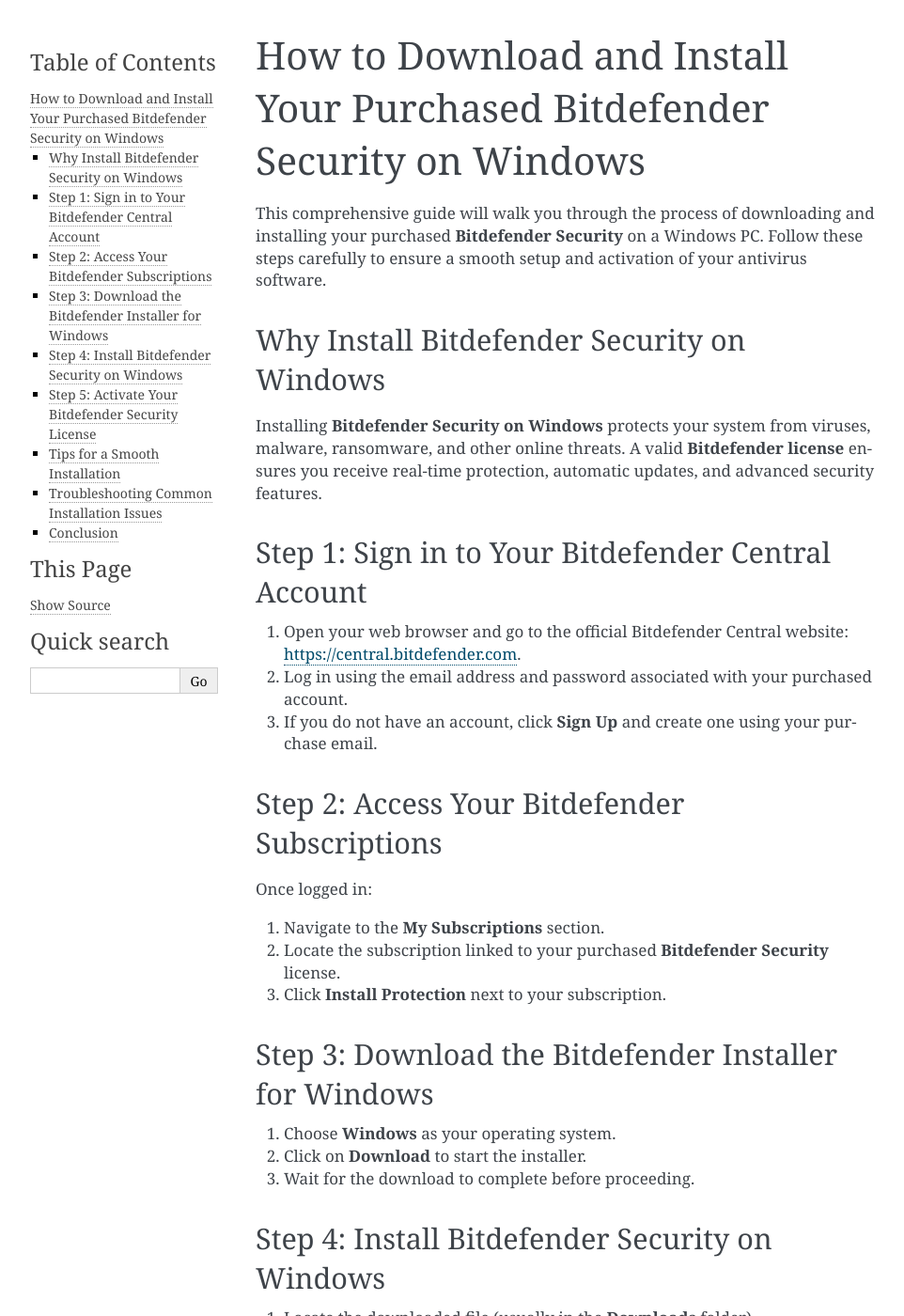
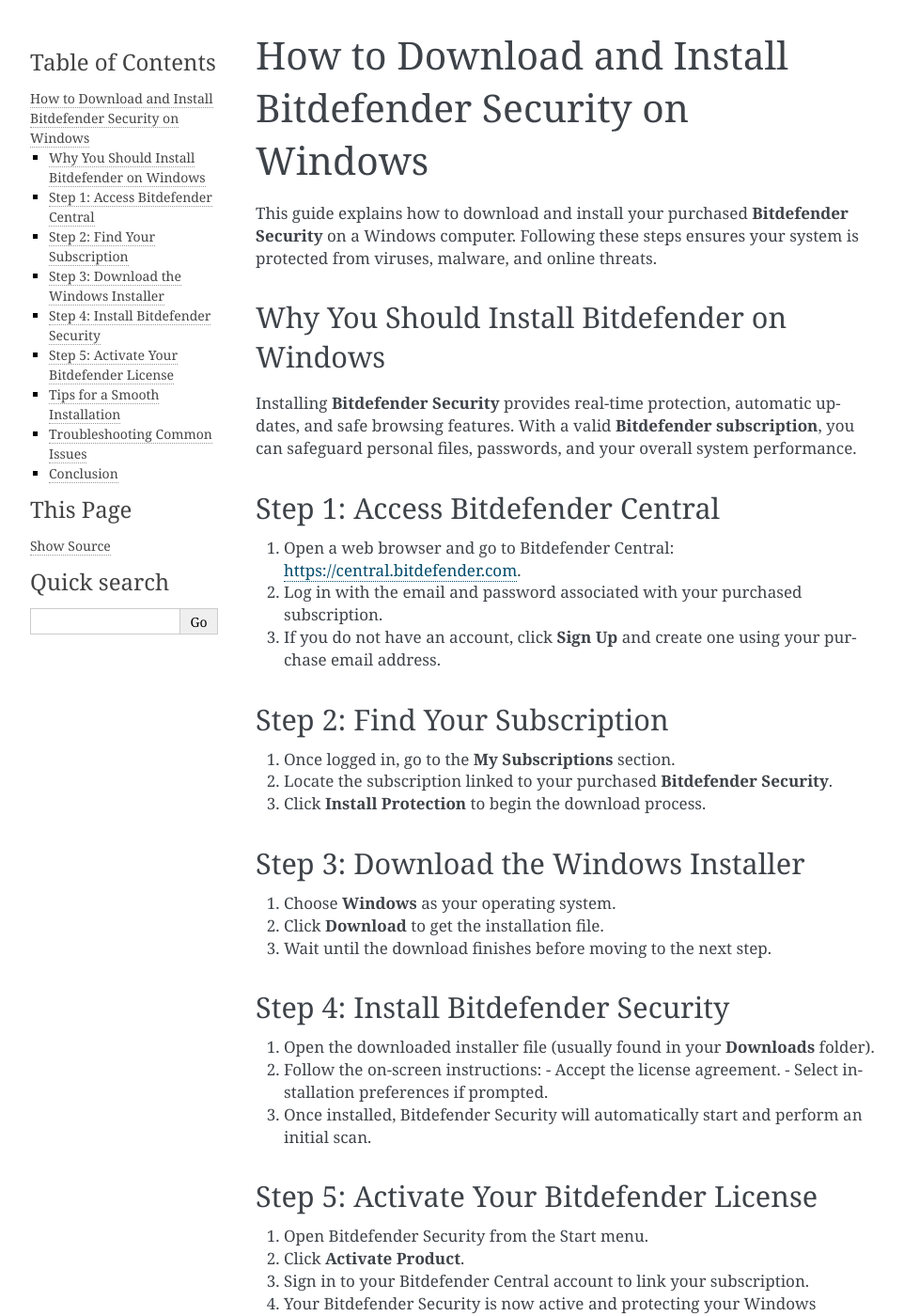
Before and after one commit to mynkmichael05/accessbitdefender, a Sphinx documentation site: the page built from docs/index.rst, in a window 1280 px wide and 1400 px high. Shown: the whole window at 94% size, without its empty margins (148-1110 px from the left). Built offline with Sphinx 7.4.7, drawn with Linux system fonts in a browser that asks for light colours; some of the changed text lies outside the part shown.

Commit message:
Update index.rst

```diff
--- a/docs/index.rst
+++ b/docs/index.rst
@@ -1,71 +1,68 @@
-==========================================
-How to Download and Install Your Purchased Bitdefender Security on Windows
-==========================================
+==========================================================
+How to Download and Install Bitdefender Security on Windows
+==========================================================
 
-This comprehensive guide will walk you through the process of downloading and installing your purchased **Bitdefender Security** on a Windows PC. Follow these steps carefully to ensure a smooth setup and activation of your antivirus software.
+This guide explains how to download and install your purchased **Bitdefender Security** on a Windows computer. Following these steps ensures your system is protected from viruses, malware, and online threats.
 
-Why Install Bitdefender Security on Windows
-===========================================
-
-Installing **Bitdefender Security on Windows** protects your system from viruses, malware, ransomware, and other online threats. A valid **Bitdefender license** ensures you receive real-time protection, automatic updates, and advanced security features.
-
-Step 1: Sign in to Your Bitdefender Central Account
-===================================================
-
-1. Open your web browser and go to the official Bitdefender Central website: `https://central.bitdefender.com <https://central.bitdefender.com>`_.
-2. Log in using the email address and password associated with your purchased account.
-3. If you do not have an account, click **Sign Up** and create one using your purchase email.
-
-Step 2: Access Your Bitdefender Subscriptions
+Why You Should Install Bitdefender on Windows
 =============================================
 
-Once logged in:
+Installing **Bitdefender Security** provides real-time protection, automatic updates, and safe browsing features. With a valid **Bitdefender subscription**, you can safeguard personal files, passwords, and your overall system performance.
 
-1. Navigate to the **My Subscriptions** section.
-2. Locate the subscription linked to your purchased **Bitdefender Security** license.
-3. Click **Install Protection** next to your subscription.
+Step 1: Access Bitdefender Central
+==================================
 
-Step 3: Download the Bitdefender Installer for Windows
-======================================================
+1. Open a web browser and go to Bitdefender Central: `https://central.bitdefender.com <https://central.bitdefender.com>`_.
+2. Log in with the email and password associated with your purchased subscription.
+3. If you do not have an account, click **Sign Up** and create one using your purchase email address.
+
+Step 2: Find Your Subscription
+==============================
+
+1. Once logged in, go to the **My Subscriptions** section.
+2. Locate the subscription linked to your purchased **Bitdefender Security**.
+3. Click **Install Protection** to begin the download process.
+
+Step 3: Download the Windows Installer
+======================================
 
 1. Choose **Windows** as your operating system.
-2. Click on **Download** to start the installer.
-3. Wait for the download to complete before proceeding.
+2. Click **Download** to get the installation file.
+3. Wait until the download finishes before moving to the next step.
 
-Step 4: Install Bitdefender Security on Windows
-===============================================
+Step 4: Install Bitdefender Security
+====================================
 
-1. Locate the downloaded file (usually in the **Downloads** folder).
-2. Double-click the installer file to launch the setup.
-3. Follow the on-screen instructions to install Bitdefender Security.
-   - Accept the terms and conditions.
-   - Choose installation preferences if prompted.
-4. Once installation is complete, Bitdefender Security will automatically start and perform an initial system scan.
+1. Open the downloaded installer file (usually found in your **Downloads** folder).
+2. Follow the on-screen instructions:
+   - Accept the license agreement.
+   - Select installation preferences if prompted.
+3. Once installed, Bitdefender Security will automatically start and perform an initial scan.
 
-Step 5: Activate Your Bitdefender Security License
-===================================================
+Step 5: Activate Your Bitdefender License
+=========================================
 
-1. Open **Bitdefender Security** from the Start menu or system tray.
+1. Open Bitdefender Security from the Start menu.
 2. Click **Activate Product**.
-3. Sign in to your **Bitdefender Central account** to link your purchased subscription.
-4. Your Bitdefender Security is now fully activated and protecting your Windows PC.
+3. Sign in to your Bitdefender Central account to link your subscription.
+4. Your Bitdefender Security is now active and protecting your Windows system.
 
 Tips for a Smooth Installation
 ==============================
 
-- Ensure your Windows PC meets the minimum system requirements for Bitdefender Security.
-- Temporarily disable other antivirus programs to avoid conflicts.
-- Maintain a stable internet connection during download and installation.
-- Restart your computer after installation for best performance.
+- Make sure your PC meets the minimum system requirements.
+- Close other antivirus programs during installation to prevent conflicts.
+- Keep a stable internet connection while downloading and installing.
+- Restart your computer after installation for optimal performance.
 
-Troubleshooting Common Installation Issues
-==========================================
+Troubleshooting Common Issues
+=============================
 
-- **Installer Won’t Launch:** Re-download the installer from Bitdefender Central.
-- **Activation Fails:** Verify that you are signing in with the correct Bitdefender Central account.
-- **Slow Installation:** Close unnecessary programs and check your internet speed.
+- **Installer Does Not Launch:** Re-download the file from Bitdefender Central.
+- **Activation Errors:** Verify your login credentials and account subscription.
+- **Slow Installation:** Close background applications and ensure good internet speed.
 
 Conclusion
 ==========
 
-Downloading and installing your purchased **Bitdefender Security on Windows** is straightforward when following these steps. By completing the installation and activation, you ensure real-time protection, system scans, and security updates. For more information and official support, visit: `https://www.bitdefender.com <https://www.bitdefender.com>`_.
+Downloading and installing your purchased **Bitdefender Security on Windows** is straightforward with these steps. Once installed and activated, your PC will have comprehensive protection. For official guidance, visit: `https://www.bitdefender.com <https://www.bitdefender.com>`_.
```
